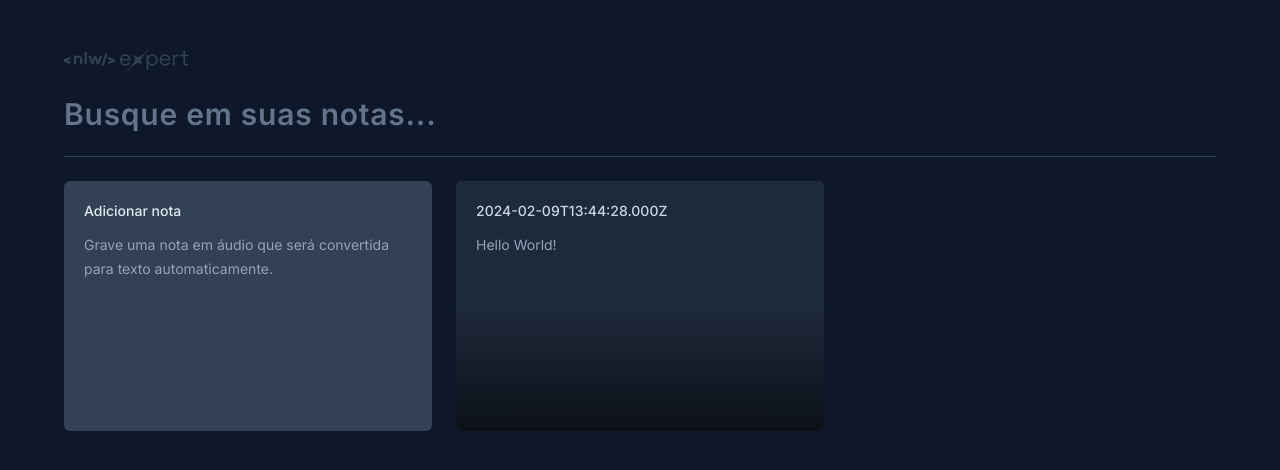
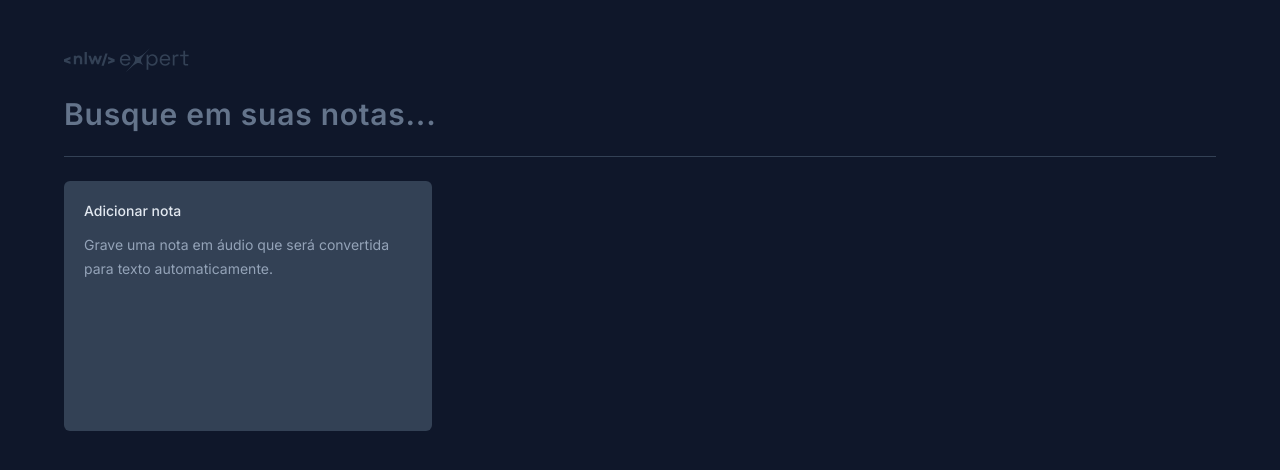
Before and after one commit to MatDev435/nlw-expert-notes, a React (Vite) app: page / in a window 1280 px wide. Shown: the top 470 px of the page. Built offline with nearby package versions, Linux system fonts and the light colour scheme.

Commit message:
Criar as funcionalidades de filtrar e salvar as notas em local storage

```diff
--- a/src/app.tsx
+++ b/src/app.tsx
@@ -1,8 +1,52 @@
+import { ChangeEvent, useState } from 'react'
 import Logo from './assets/logo-nlw-expert.svg'
 import { NewNoteCard } from './components/new-note-card'
 import { NoteCard } from './components/note-card'
 
+interface Note {
+  id: string
+  date: Date
+  content: string
+}
+
 export function App() {
+  const [search, setSearch] = useState('')
+  const [notes, setNotes] = useState<Note[]>(() => {
+    const notesOnStorage = localStorage.getItem('notes')
+
+    if (notesOnStorage) {
+      return JSON.parse(notesOnStorage)
+    }
+
+    return []
+  })
+
+  function onNoteCreated(content: string) {
+    const newNote = {
+      id: crypto.randomUUID(),
+      date: new Date(),
+      content,
+    }
+
+    const notesArray = [newNote, ...notes]
+
+    setNotes(notesArray)
+
+    localStorage.setItem('notes', JSON.stringify(notesArray))
+  }
+
+  function handleSearch(event: ChangeEvent<HTMLInputElement>) {
+    const query = event.target.value
+
+    setSearch(query)
+  }
+
+  const filteredNotes = search
+    ? notes.filter((note) =>
+        note.content.toLocaleLowerCase().includes(search.toLocaleLowerCase()),
+      )
+    : notes
+
   return (
     <div className="mx-auto max-w-6xl my-12 space-y-6">
       <img src={Logo} alt="NLW EXPERT" />
@@ -12,20 +56,18 @@
           type="text"
           placeholder="Busque em suas notas..."
           className="w-full bg-transparent text-3xl font-semibold -tracking-tight placeholder:text-slate-500 outline-none"
+          onChange={handleSearch}
         />
       </form>
 
       <div className="h-px bg-slate-700" />
 
       <div className="grid grid-cols-3 auto-rows-[250px] gap-6">
-        <NewNoteCard />
+        <NewNoteCard onNoteCreated={onNoteCreated} />
 
-        <NoteCard
-          note={{
-            date: new Date(),
-            content: 'Hello World!',
-          }}
-        />
+        {filteredNotes.map((note) => {
+          return <NoteCard key={note.id} note={note} />
+        })}
       </div>
     </div>
   )
--- a/src/components/new-note-card.tsx
+++ b/src/components/new-note-card.tsx
@@ -3,9 +3,14 @@
 import { ChangeEvent, FormEvent, useState } from 'react'
 import { toast } from 'sonner'
 
-export function NewNoteCard() {
+interface NewNoteCardProps {
+  onNoteCreated: (content: string) => void
+}
+
+export function NewNoteCard({ onNoteCreated }: NewNoteCardProps) {
   const [shouldShowOnboarding, setShouldShowOnboarding] = useState(true)
   const [content, setContent] = useState('')
+  const [isModalOpen, setIsModalOpen] = useState(false)
 
   function handleStartEditor() {
     setShouldShowOnboarding(false)
@@ -22,7 +27,14 @@
   function handleSaveNote(event: FormEvent) {
     event.preventDefault()
 
+    onNoteCreated(content)
+
     toast.success('Nota criada com sucesso!')
+
+    setContent('')
+    setShouldShowOnboarding(true)
+
+    setIsModalOpen(false)
   }
 
   return (
@@ -72,6 +84,7 @@
                   autoFocus
                   className="text-sm leading-6 text-slate-400 bg-transparent resize-none flex-1 outline-none"
                   onChange={handleContentChanged}
+                  value={content}
                 />
               )}
             </div>
--- a/src/components/note-card.tsx
+++ b/src/components/note-card.tsx
@@ -15,7 +15,10 @@
     <Dialog.Root>
       <Dialog.Trigger className="flex flex-col rounded-md bg-slate-800 text-left p-5 gap-3 outline-none overflow-hidden relative hover:ring-2 hover:ring-slate-600 focus-visible:ring-2 focus-visible:ring-lime-400">
         <span className="text-sm font-medium text-slate-300">
-          {note.date.toISOString()}
+          {formatDistanceToNow(note.date, {
+            locale: ptBR,
+            addSuffix: true,
+          })}
         </span>
 
         <p className="text-sm leading-6 text-slate-400">{note.content}</p>
```
